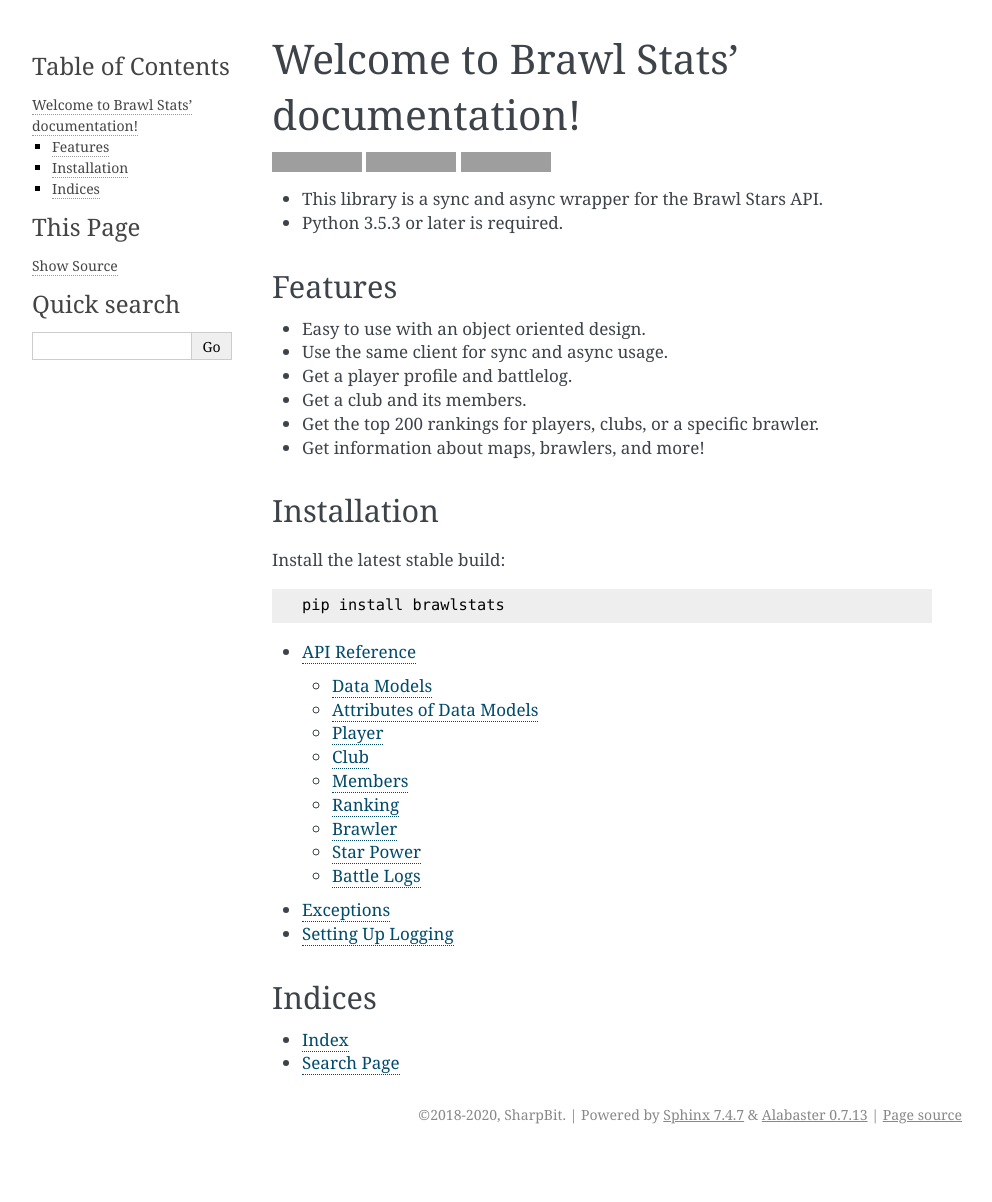
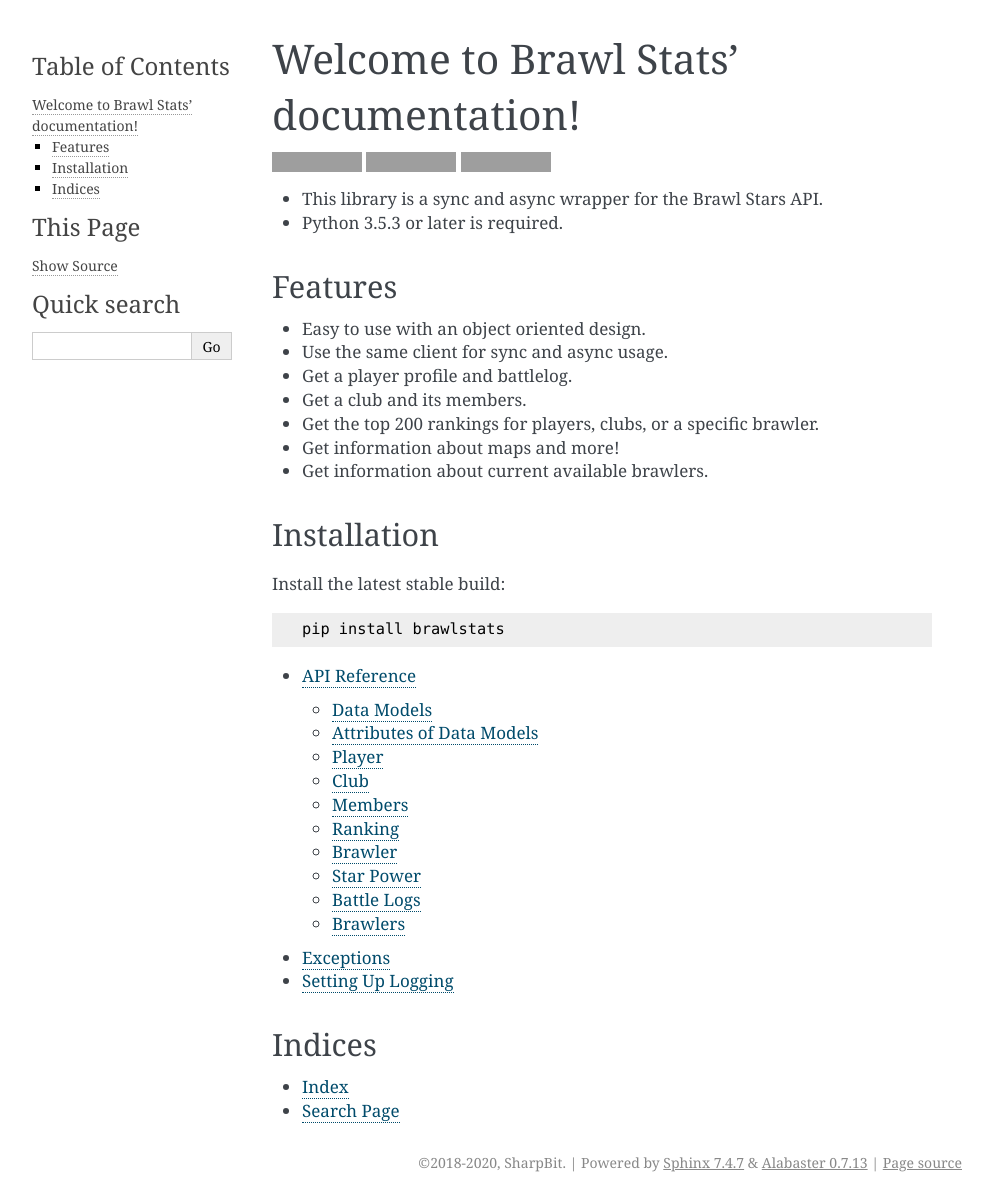
Before and after one commit to SharpBit/brawlstats, a Sphinx documentation site: the page built from docs/index.rst, in a window 1280 px wide. Shown: the whole page, without its empty margins (148-1140 px from the left). Built offline with Sphinx 7.4.7, drawn with Linux system fonts in a browser that asks for light colours; before the commit the page ends 1154 px from its top, so only the background shows below that; grey boxes are pictures that could not be loaded.

Commit message:
documentation creation

```diff
--- a/docs/index.rst
+++ b/docs/index.rst
@@ -24,7 +24,8 @@
 - Get a player profile and battlelog.
 - Get a club and its members.
 - Get the top 200 rankings for players, clubs, or a specific brawler.
-- Get information about maps, brawlers, and more!
+- Get information about maps and more!
+- Get information about current available brawlers.
 
 Installation
 ~~~~~~~~~~~~
```
Also changed, not shown: CHANGELOG.md (+9 -0 lines), docs/api.rst (+16 -0 lines), 1 other file.
